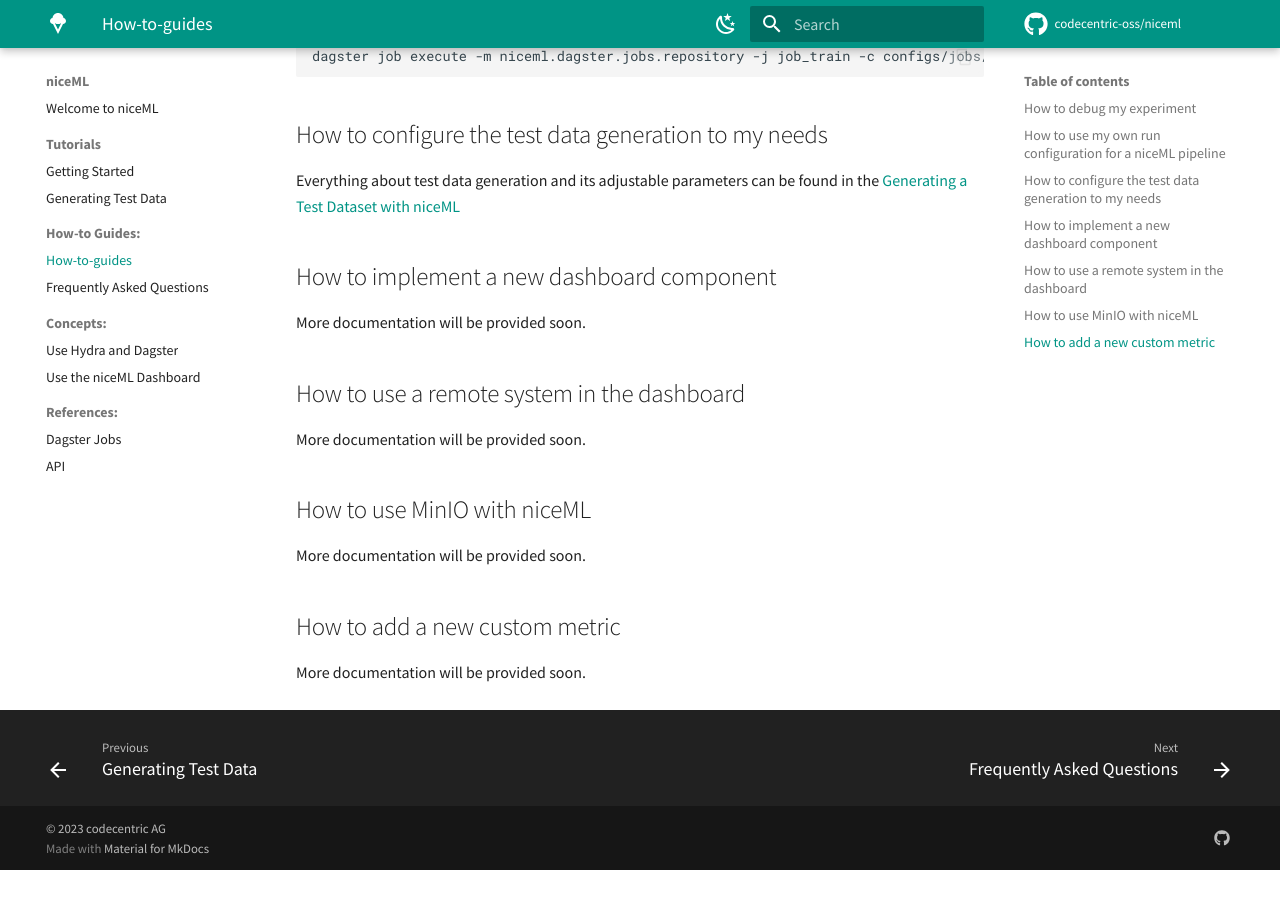
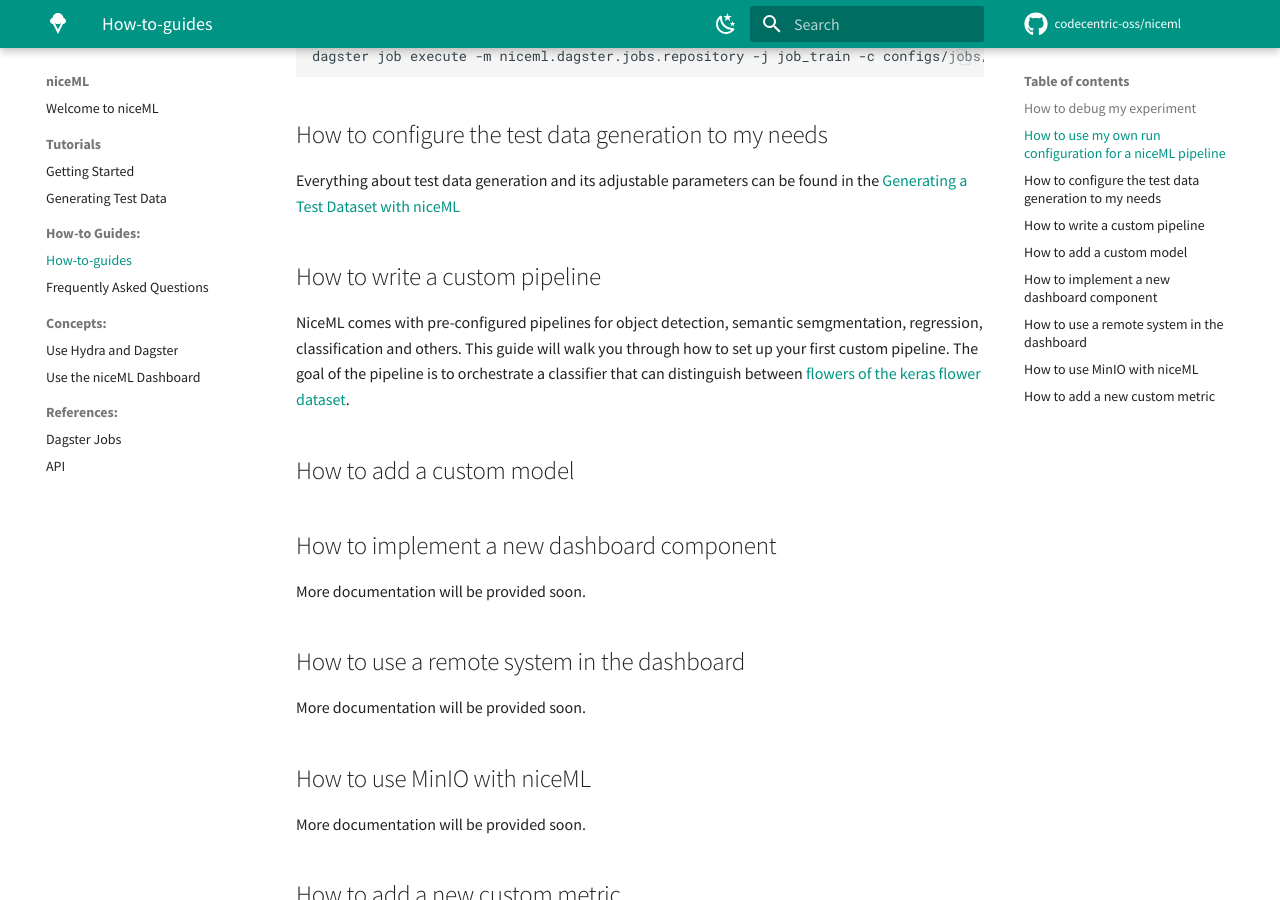
Before and after one commit to codecentric-oss/niceml, an MkDocs documentation site: the page built from docs/how-to-guides.md, in a window 1280 px wide and 900 px high, scrolled down 629 px. Built offline with MkDocs 1.6.1 and Material for MkDocs 9.7.7, drawn with Linux system fonts in a browser that asks for light colours; comment, search, counter and statistics services are not loaded; before the commit the page ends 1499 px from its top, so only the background shows below that.

Commit message:
docs: add into to how to write a custom pipeline

```diff
--- a/docs/how-to-guides.md
+++ b/docs/how-to-guides.md
@@ -32,6 +32,17 @@ Everything about test data generation and its adjustable parameters can
 be found in the [Generating a Test Dataset with niceML](
 generate-data.md#step-3-customizing-data-generation-optional)
 
+## How to write a custom pipeline
+NiceML comes with pre-configured pipelines for object detection,
+semantic semgmentation, regression, classification and others.
+This guide will walk you through how to set up your first custom pipeline.
+The goal of the pipeline is to orchestrate a classifier that can distinguish
+between [flowers of the keras flower dataset](https://www.kaggle.com/datasets/alxmamaev/flowers-recognition).
+
+
+
+## How to add a custom model
+
 ## How to implement a new dashboard component
 
 More documentation will be provided soon.
```
